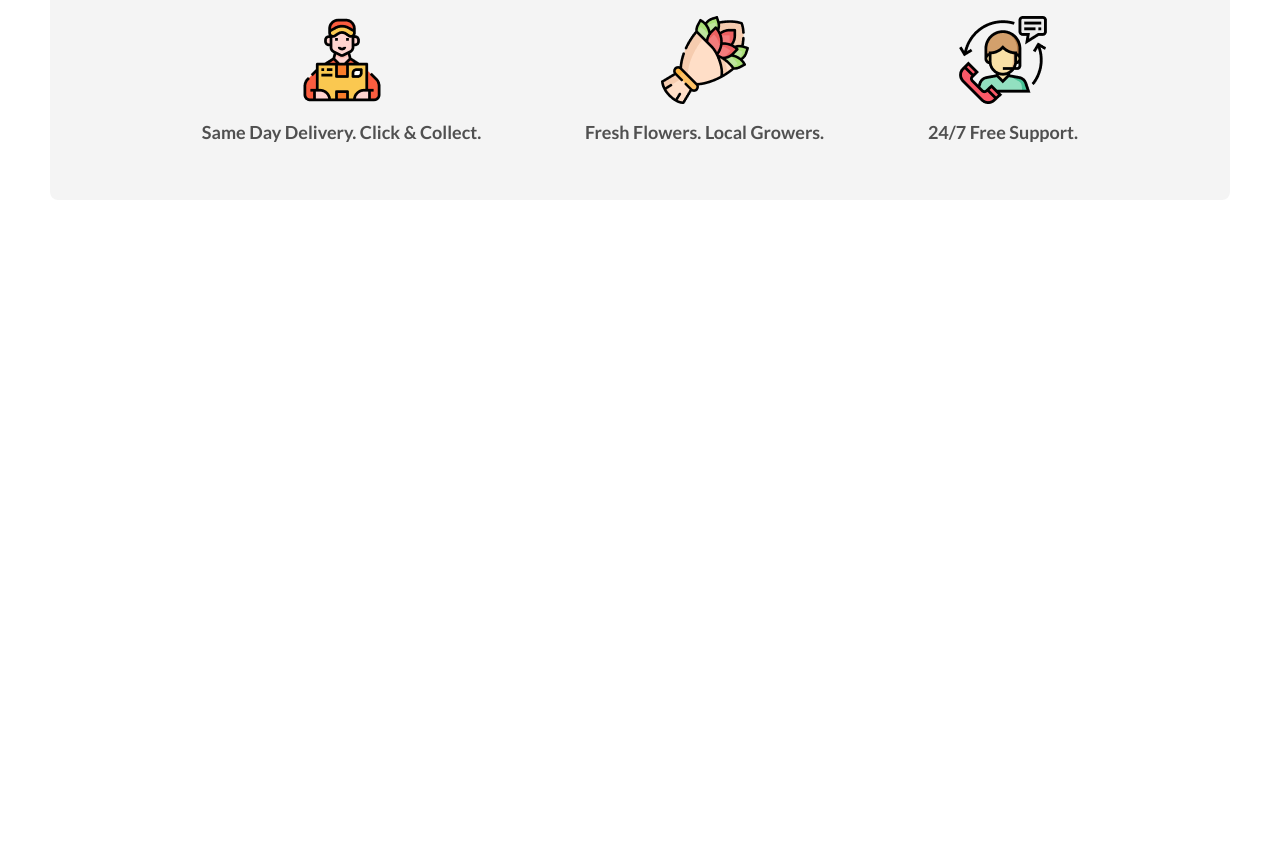
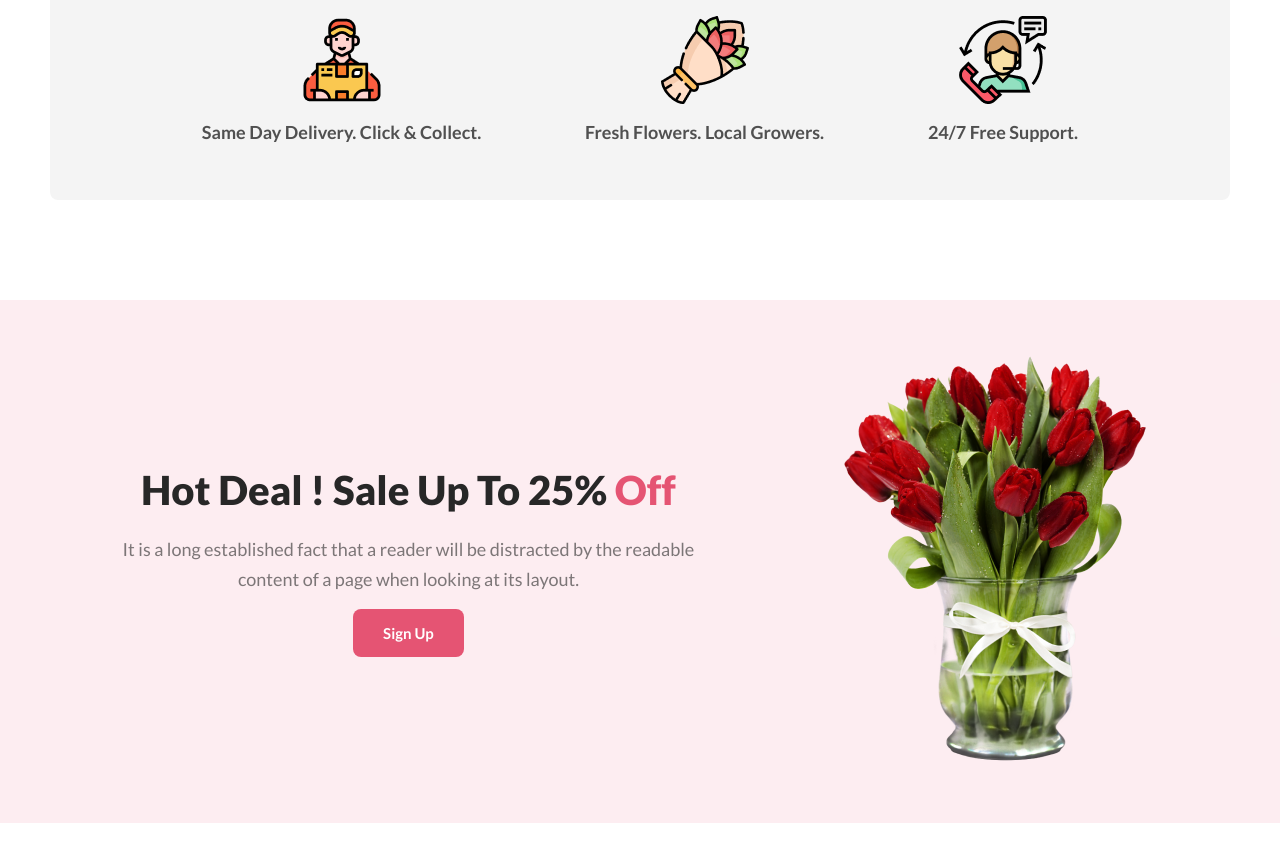
Before and after one commit to shalve37/flower-shop-assignment, a plain HTML site: page index.html in a window 1280 px wide. Shown: the part 1650-2511 px from the top of the page. Before the commit the page ends 1950 px from the top, so only its background shows below. Drawn offline with Linux system fonts and the light colour scheme.

Commit message:
added fourth section

```diff
--- a/index.html
+++ b/index.html
@@ -71,6 +71,22 @@
                 <p>24/7 Free Support.</p>
             </div>
         </section>
+        <section class="sale-container">
+            <div class="sale-text">
+                <h3 class="sale-title">
+                    Hot Deal ! Sale Up To 25% <span class="primary-color">Off</span>
+                </h3>
+                <p class="sale-description">
+                    It is a long established fact that a reader will be distracted by the readable <br> content of a page when looking at its layout.
+                </p>
+                <button class="button-primary">
+                    Sign Up
+                </button>
+            </div>
+            <div class="sale-image">
+                <img src="Flower Asset/pngwing 8.png" alt="" class="sale-picture">
+            </div>
+        </section>
     </main>
     <footer>
 
--- a/styles/styles.css
+++ b/styles/styles.css
@@ -2,6 +2,10 @@
     margin: 0px;
     padding: 0px;
     font-family: 'Lato';
+}
+
+.primary-color {
+    color: #E55473
 }
 
 /* styling the header section */
@@ -148,3 +152,31 @@
     font-weight: 600;
     line-height: 35px;
 }
+
+.sale-container {
+    background: rgba(229, 84, 115, 0.10);
+    display: flex;
+    justify-content: space-around;
+    align-items: center;
+    padding: 50px 50px 50px;
+    margin: 90px 0px;
+}
+
+.sale-text {
+    text-align: center;
+}
+
+.sale-title {
+    color: #272727;
+    font-size: 40px;
+    font-weight: 800;
+    padding-bottom: 20px;
+}
+
+.sale-description {
+    color: rgba(39, 39, 39, 0.60);
+    font-size: 18px;
+    font-weight: 400;
+    line-height: 30px;
+    padding-bottom: 15px;
+}
```
